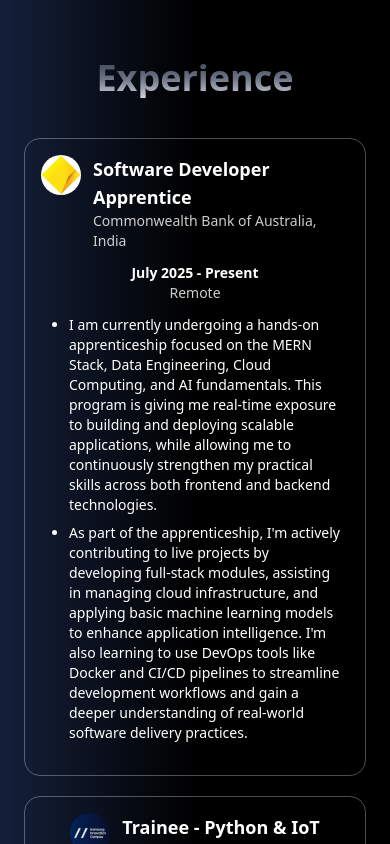
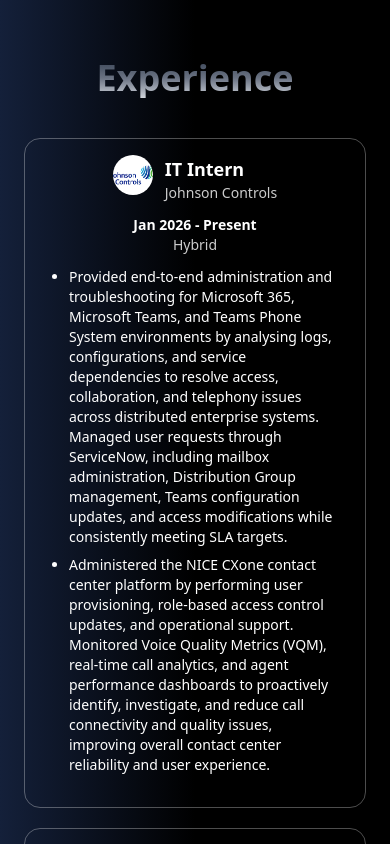
Before and after one commit to Bharath18sv/Portfolio, a React (Vite) app: page / in a window 390 px wide. Shown: the part 2740-3584 px from the top of the page. Built offline with nearby package versions, Linux system fonts and the light colour scheme.

Commit message:
Add Johnson Controls to new experience section

```diff
--- a/src/pages/Experience.jsx
+++ b/src/pages/Experience.jsx
@@ -7,8 +7,68 @@
       <div className="md:px-4 md:m-4 lg:m-20">
         <Title title="Experience" />
 
+        {/* Johnson Controls */}
+        <div className="border border-white/30 hover:border-white text-white mx-2 sm:mx-4 md:mx-10 lg:mx-20 px-4 sm:px-6 py-4 transition duration-300 transform hover:scale-[1.02] rounded-2xl">
+          {/* Top Section */}
+          <div className="flex flex-col sm:flex-row sm:items-center sm:justify-between gap-3 sm:gap-4">
+            {/* Image, role and company*/}
+            <div className="flex justify-center items-start sm:items-center gap-3 sm:gap-4">
+              {/* image */}
+              <span className="relative flex shrink-0 rounded-full overflow-hidden h-10 w-10 sm:h-12 sm:w-12">
+                <img
+                  className="aspect-square h-full w-full object-cover"
+                  src="JCI.png"
+                  alt="Johnson Controls"
+                />
+              </span>
+              {/* Role and Company */}
+              <div>
+                <h1 className="font-bold text-lg sm:text-xl md:text-2xl">
+                  IT Intern
+                </h1>
+                <p className="text-left text-white/80 text-sm sm:text-base">
+                  Johnson Controls
+                </p>
+              </div>
+            </div>
+
+            {/* Duration and Location */}
+            <div className="text-center sm:text-right">
+              <p className="font-semibold text-sm sm:text-base">
+                Jan 2026 - Present
+              </p>
+              <p className="text-white/80 text-sm">Hybrid</p>
+            </div>
+          </div>
+
+          {/* Description List */}
+          <div className="px-2 sm:px-4 md:px-6 pb-4 pt-3">
+            <ul className="list-disc pl-5 sm:pl-8 space-y-2 text-sm sm:text-base">
+              <li>
+                Provided end-to-end administration and troubleshooting for
+                Microsoft 365, Microsoft Teams, and Teams Phone System
+                environments by analysing logs, configurations, and service
+                dependencies to resolve access, collaboration, and telephony
+                issues across distributed enterprise systems. Managed user
+                requests through ServiceNow, including mailbox administration,
+                Distribution Group management, Teams configuration updates, and
+                access modifications while consistently meeting SLA targets.
+              </li>
+              <li>
+                Administered the NICE CXone contact center platform by
+                performing user provisioning, role-based access control updates,
+                and operational support. Monitored Voice Quality Metrics (VQM),
+                real-time call analytics, and agent performance dashboards to
+                proactively identify, investigate, and reduce call connectivity
+                and quality issues, improving overall contact center reliability
+                and user experience.
+              </li>
+            </ul>
+          </div>
+        </div>
+
         {/* CBA */}
-        <div className="border border-white/30 hover:border-white text-white mx-2 sm:mx-4 md:mx-10 lg:mx-20 px-4 sm:px-6 py-4 transition duration-300 transform hover:scale-[1.02] rounded-2xl">
+        <div className="border border-white/30 hover:border-white text-white mx-2 sm:mx-4 md:mx-10 lg:mx-20 mt-5 sm:mt-6 px-4 sm:px-6 py-4 transition duration-300 transform hover:scale-[1.02] rounded-2xl">
           {/* Top Section */}
           <div className="flex flex-col sm:flex-row sm:items-center sm:justify-between gap-3 sm:gap-4">
             {/* Image, role and company*/}
@@ -35,7 +95,7 @@
             {/* Duration and Location */}
             <div className="text-center sm:text-right">
               <p className="font-semibold text-sm sm:text-base">
-                July 2025 - Present
+                July 2025 - December 2025
               </p>
               <p className="text-white/80 text-sm">Remote</p>
             </div>
```
Also changed, not shown: public/JCI.png (added).
